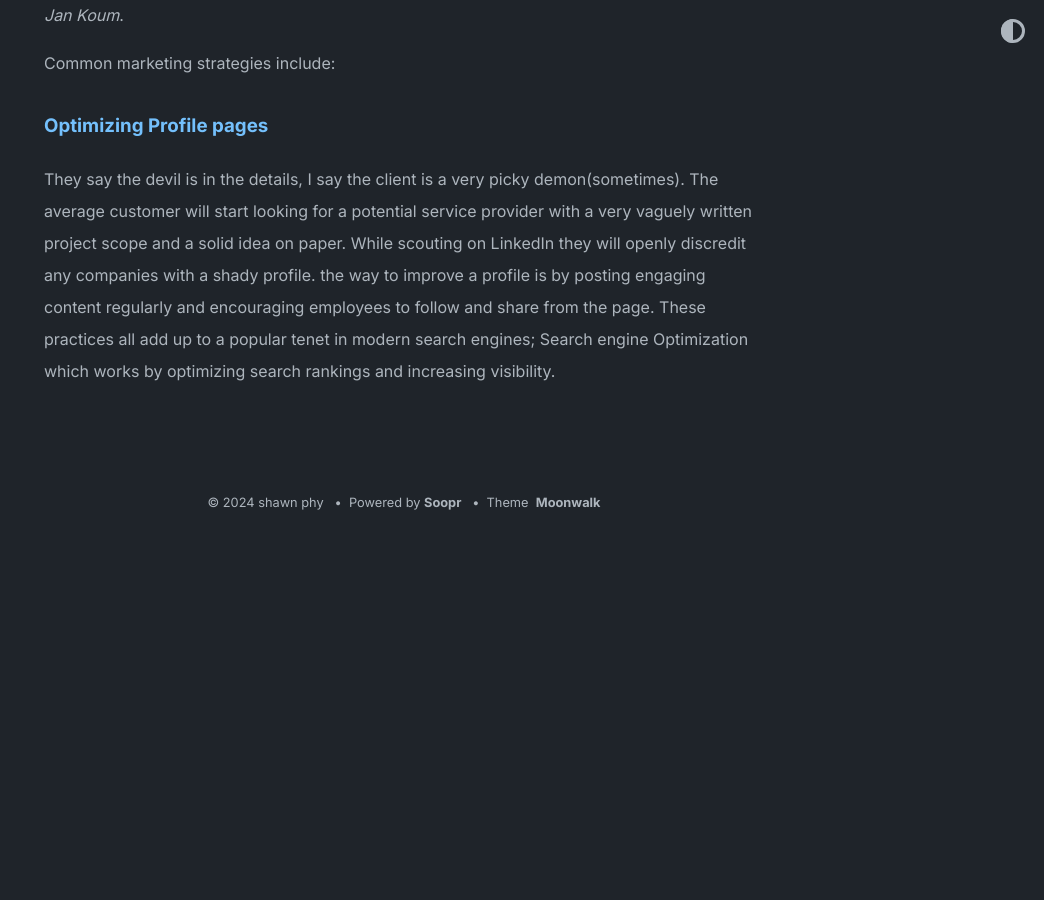
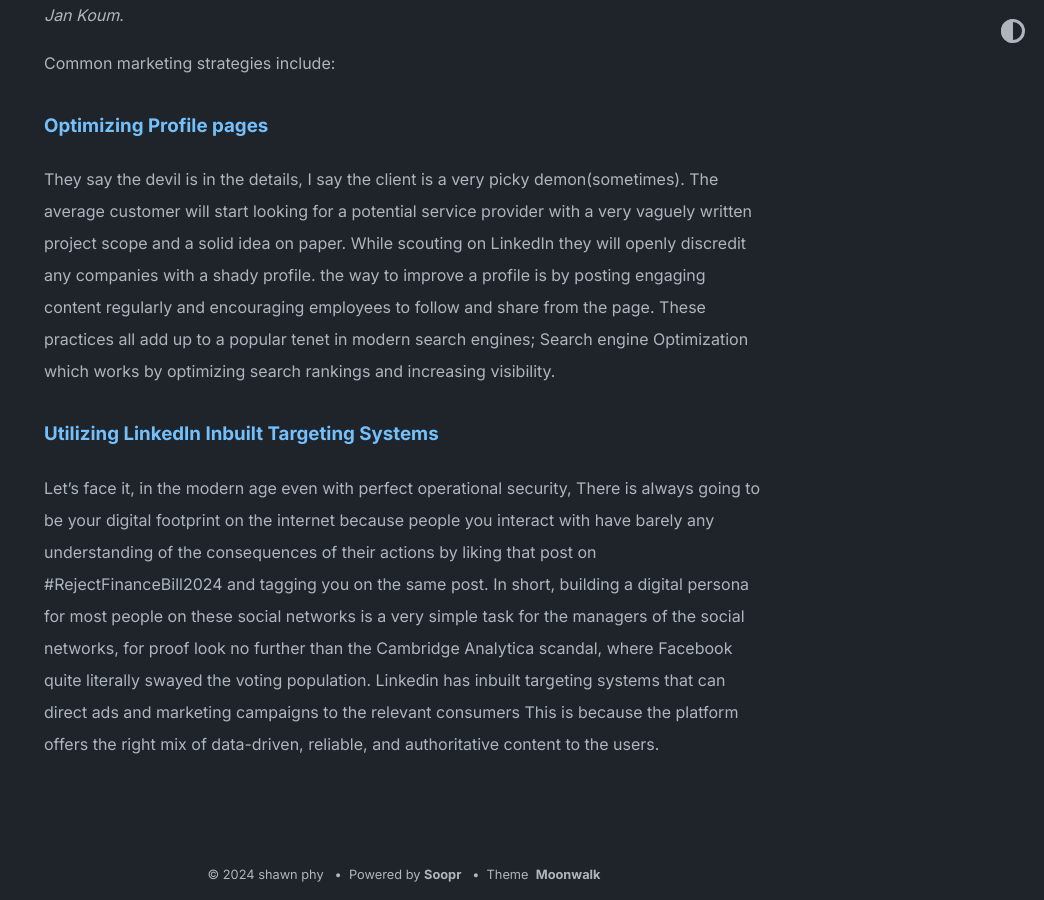
Before and after one commit to shawn-phy/myblog, a Jekyll site: the page built from _musings/2024-06-25-LinkedIn-strategies.md, in a window 1280 px wide and 900 px high, scrolled down 1210 px. Shown: the whole window, without its empty margins (236-1280 px from the left). Built offline with Jekyll 4.4.1, drawn with Linux system fonts in a browser that asks for light colours; before the commit the page ends 1738 px from its top, so only the background shows below that; some of the changed text lies outside the part shown.

Commit message:
feat: added inbuilt targets

```diff
--- a/_musings/2024-06-25-LinkedIn-strategies.md
+++ b/_musings/2024-06-25-LinkedIn-strategies.md
@@ -17,3 +17,6 @@ The Core goal of any marketing campaign is to ensure a continuous flow of client
 Common marketing strategies include:
 ### Optimizing Profile pages
 They say the devil is in the details, I say the client is a very picky demon(sometimes). The average customer will start looking for a potential service provider with a very vaguely written project scope and a solid idea on paper. While scouting on LinkedIn they will openly discredit any companies with a shady profile. the way to improve a profile is by posting engaging content regularly and encouraging employees to follow and share from the page. These practices all add up to a popular tenet in modern search engines; Search engine Optimization which works by optimizing search rankings and increasing visibility.
+### Utilizing LinkedIn Inbuilt Targeting Systems
+Let's face it, in the modern age even with perfect operational security, There is always going to be your digital footprint on the internet because people you interact with have barely any understanding of the consequences of their actions by liking that post on #RejectFinanceBill2024 and tagging you on the same post. In short, building a digital persona for most people on these social networks is a very simple task for the managers of the social networks, for proof look no further than the Cambridge Analytica scandal, where Facebook quite literally swayed the voting population.
+Linkedin has inbuilt targeting systems that can direct ads and marketing campaigns to the relevant consumers This is because the platform offers the right mix of data-driven, reliable, and authoritative content to the users.
```
